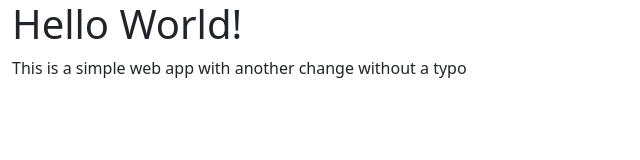
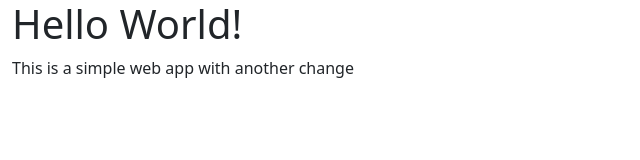
Before and after one commit to rakiria/paasuebung, a website built with webpack: page src/index.html in a window 1280 px wide. Shown: the whole page, without its empty margins (0-640 px from the left). Built offline with nearby package versions, Linux system fonts and the light colour scheme.

Commit message:
final workflow test

```diff
--- a/src/index.html
+++ b/src/index.html
@@ -13,7 +13,7 @@
     <div class="container-fluid">
       <div class="row">
         <h1>Hello World!</h1>
-        <p>This is a simple web app with another change without a typo</p>
+        <p>This is a simple web app with another change</p>
       </div>
     </div>
 
```
